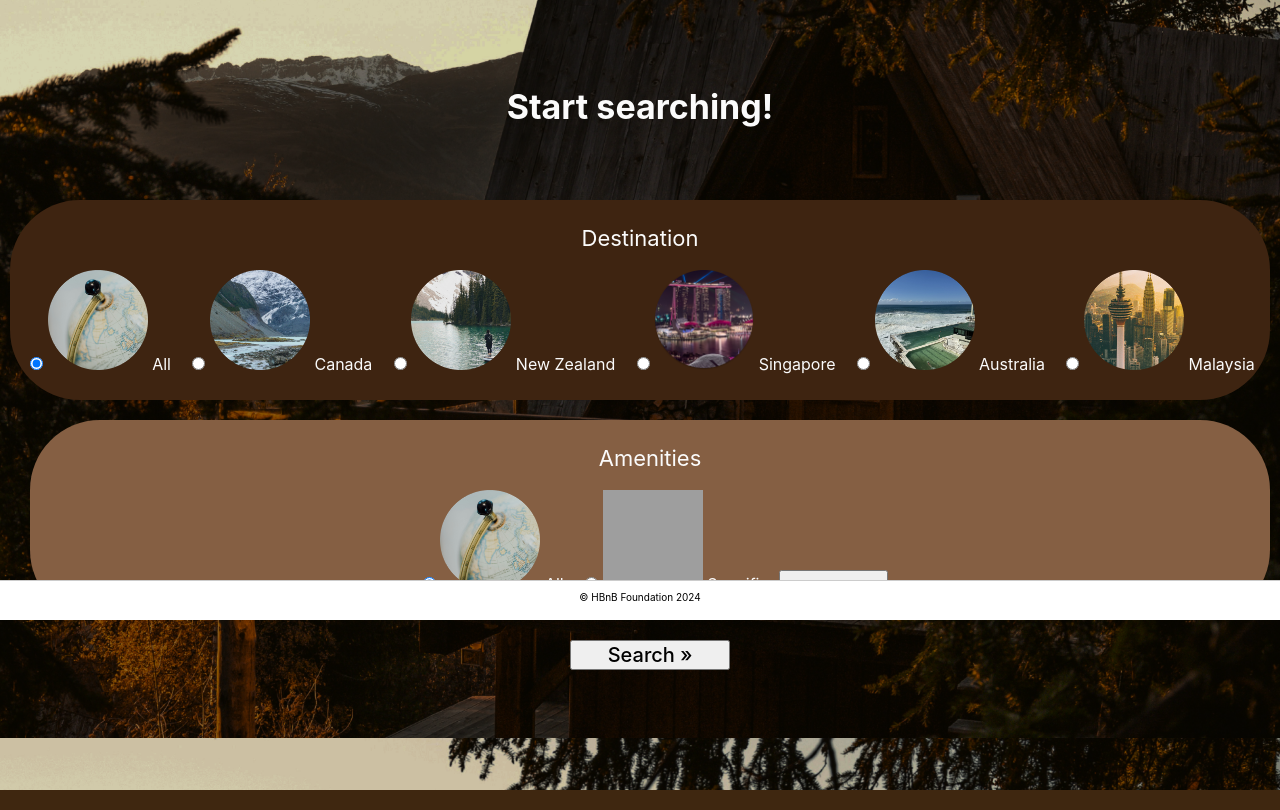
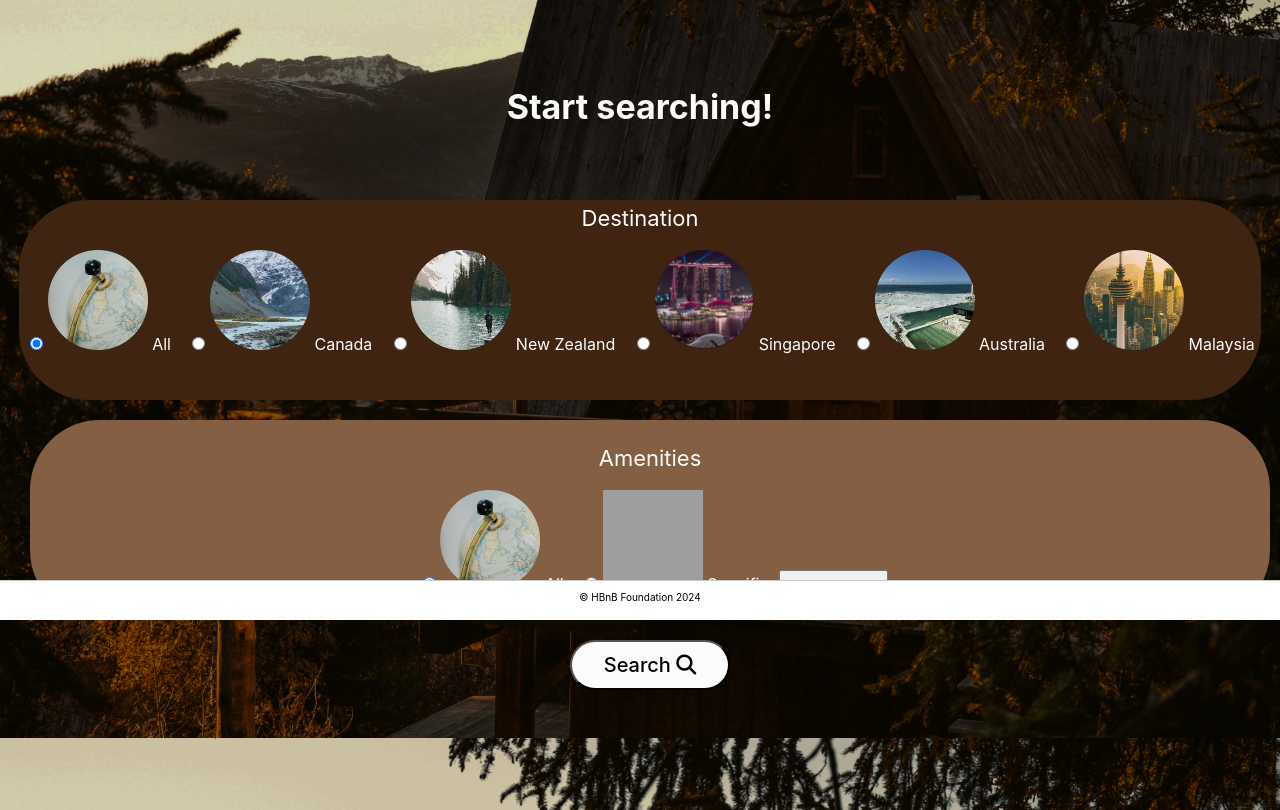
Before and after one commit to kdn95/hbnb_evolution_04, a Flask app: page / in a window 1280 px wide. Shown: the part 180-990 px from the top of that part. Run offline with Flask 3, Linux system fonts and the light colour scheme; data comes from the database, SQL or seed files in the repository; the page is wider than the window, and the part outside it is not shown; some web fonts are replaced; grey boxes are pictures that could not be loaded.

Commit message:
slayed search button

```diff
--- a/static/components/search-form.js
+++ b/static/components/search-form.js
@@ -43,7 +43,9 @@ export class HbnbSearchForm extends HTMLElement {
             </div>
             <div class="contents">
                 <div class="search">
-                    <button id="btn-menu-search" type="submit">Search &raquo;</button>
+                    <button id="btn-menu-search" type="submit">Search
+                        <i class="fa-solid fa-magnifying-glass"></i>
+                    </button>
                 </div>
             </div>
         `;
--- a/static/css/index.css
+++ b/static/css/index.css
@@ -177,6 +177,7 @@ hbnb-search-form .contents > .destination {
   border-radius: 70px;
   height: 200px;
   align-content: center;
+  display: inline-table;
 }
 hbnb-search-form .contents > .amenities {
   margin-left: 20px;
@@ -207,10 +208,12 @@ hbnb-search-form .contents > .search {
 }
 hbnb-search-form .contents > .search > button {
   width: 100%;
-  height: 100%;
+  height: 50px;
   font-weight: 500;
   font-size: 2rem;
   cursor: pointer;
+  border-radius: 70px;
+  background-color: #FBFBFB;
 }
 
 hbnb-amenities #amenities-counter {
--- a/static/css/index.scss
+++ b/static/css/index.scss
@@ -215,6 +215,7 @@ hbnb-search-form {
             border-radius: 70px;
             height: 200px;
             align-content: center;
+            display: inline-table;
         }
 
         > .amenities {
@@ -254,10 +255,12 @@ hbnb-search-form {
 
             > button {
                 width: 100%;
-                height: 100%;
+                height: 50px;
                 font-weight: 500;
                 font-size: 2rem;
                 cursor: pointer;
+                border-radius: 70px;
+                background-color: #FBFBFB;
             }
         }
     }
```
Also changed, not shown: 1 other file.
